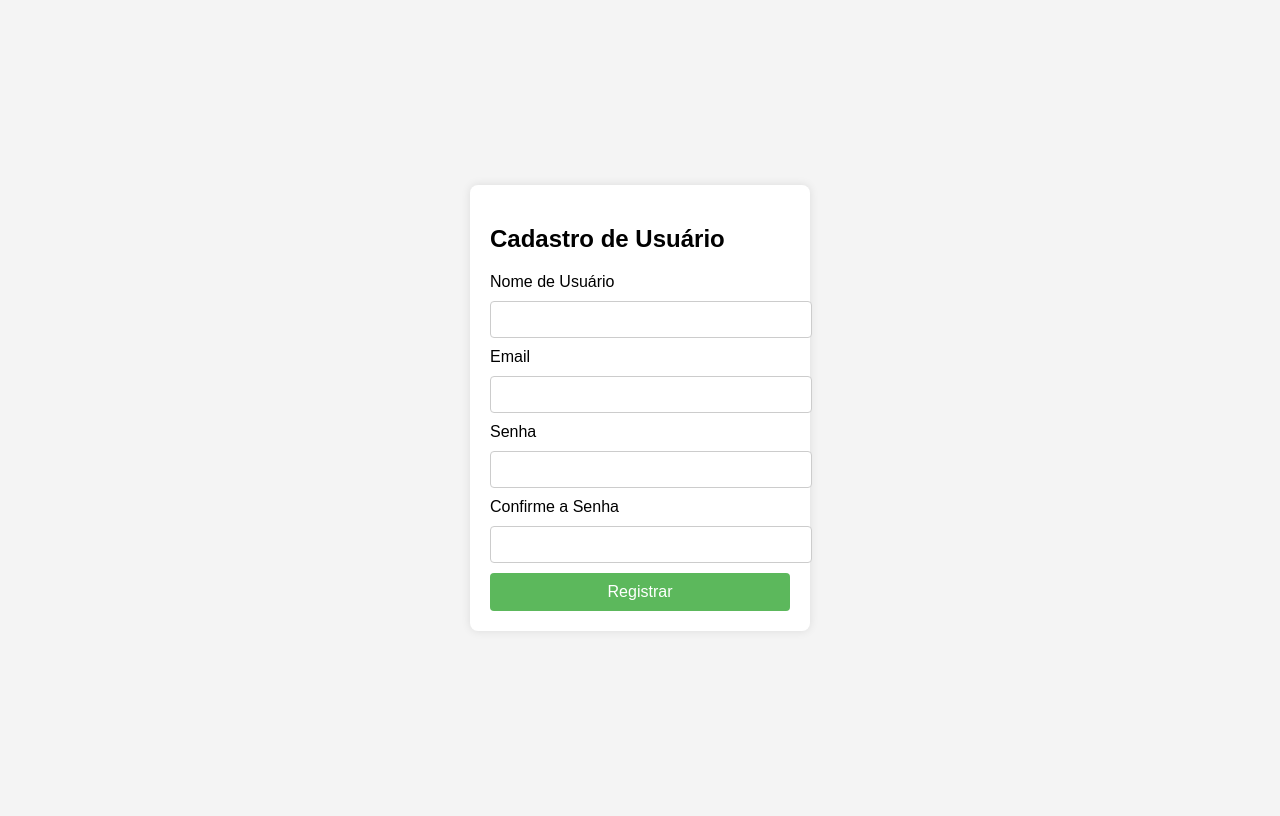
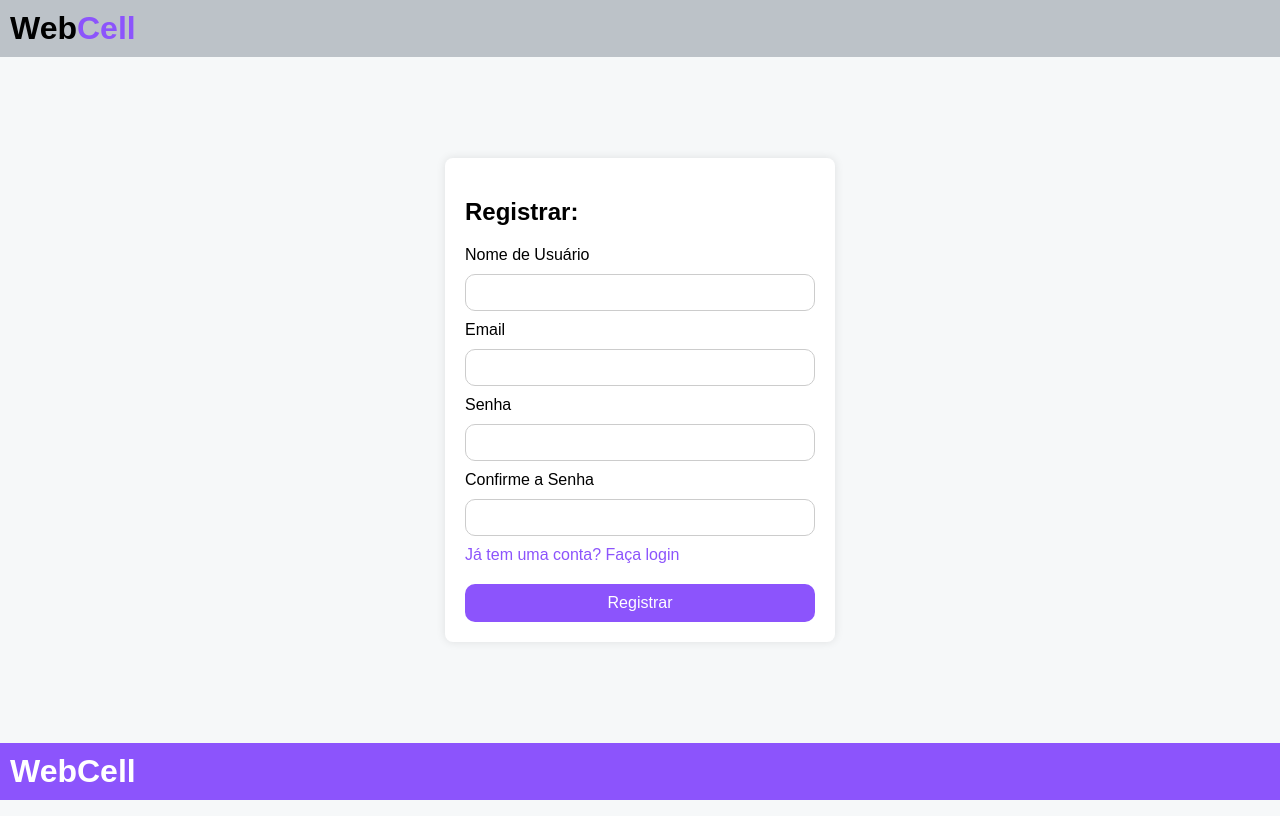
Before and after one commit to hiildh/projeto-desenvolvimento-web, a Django app: page /cadastro_user/ in a window 1280 px wide. Run offline with Django 5.2, Linux system fonts and the light colour scheme; parts of the project's set-up code (start-up, migrations or seed data) failed here and were passed over.

Commit message:
adição da página e funções de login/registro e função para alimentar o banco com notícias

```diff
--- a/celulares/settings.py
+++ b/celulares/settings.py
@@ -16,6 +16,7 @@ from pathlib import Path
 # Build paths inside the project like this: BASE_DIR / 'subdir'.
 BASE_DIR = Path(__file__).resolve().parent.parent
 
+LOGIN_REDIRECT_URL = '/noticias/'  # Redirecionar para a página de notícias após login
 
 # Quick-start development settings - unsuitable for production
 # See https://docs.djangoproject.com/en/5.1/howto/deployment/checklist/
@@ -113,7 +114,7 @@ AUTH_PASSWORD_VALIDATORS = [
 # Internationalization
 # https://docs.djangoproject.com/en/5.1/topics/i18n/
 
-LANGUAGE_CODE = 'en-us'
+LANGUAGE_CODE = 'pt-br'
 
 TIME_ZONE = 'UTC'
 
--- a/core/models.py
+++ b/core/models.py
@@ -5,7 +5,7 @@ from django.contrib.auth.models import User
 class Noticia(models.Model):
     titulo = models.CharField(max_length=200)
     conteudo = models.TextField()
-    autor = models.ForeignKey(User, on_delete=models.CASCADE)
+    autor = models.CharField(max_length=200)
     data_publicacao = models.DateTimeField(auto_now_add=True)
     link = models.URLField(max_length=200)
     imagem_link = models.URLField(max_length=200, null=True, blank=True)
--- /dev/null
+++ b/core/static/cadastro_user.css
@@ -0,0 +1,138 @@
+/* Estilo Global */
+body {
+    font-family: Arial, sans-serif;
+    background-color: #bcccd821;
+    margin: 0;
+    padding: 0;
+    display: flex;
+    justify-content: center;
+    align-items: center;
+    height: 100vh;
+    overflow: hidden;
+}
+
+/* Header */
+header {
+    background-color: #717c866e;
+    color: white;
+    position: fixed;
+    top: 0;
+    width: 100%;
+    padding: 10px;
+    display: flex;
+    justify-content: space-between;
+    z-index: 1000;
+}
+
+header h1 {
+    margin: 0;
+    text-align: center;
+    padding-left: 10px;
+    color: black;
+}
+
+.secondName {
+    color: #8c54fc;
+}
+
+/* Container principal */
+.container {
+    background-color: #fff;
+    padding: 20px;
+    border-radius: 8px;
+    box-shadow: 0 0 10px rgba(0, 0, 0, 0.1);
+    width: 350px;
+    display: flex;
+    flex-direction: column;
+}
+
+/* Títulos */
+.container h2 {
+    margin-bottom: 20px;
+    text-align: left;
+}
+
+/* Estilo dos inputs */
+.container input[type="text"],
+.container input[type="email"],
+.container input[type="password"] {
+    width: -webkit-fill-available;
+    padding: 10px;
+    margin: 10px 0;
+    border: 1px solid #ccc;
+    border-radius: 10px;
+}
+
+.container input:focus {
+    outline: none;
+    border-color: #8c54fc;
+}
+
+.container a {
+    text-align: center;
+    color: #8c54fc;
+    text-decoration: none;
+    margin-top: 10px;
+}
+
+.container a:hover {
+    text-decoration: underline;
+}
+
+/* Botão de registrar */
+.container input[type="submit"] {
+    width: 100%;
+    padding: 10px;
+    background-color: #8c54fc;
+    border: none;
+    border-radius: 10px;
+    color: white;
+    font-size: 16px;
+    cursor: pointer;
+    margin-top: 20px;
+}
+
+.container input[type="submit"]:hover {
+    background-color: #9566f5;
+}
+
+/* Estilo do footer */
+footer {
+    background-color: #8c54fc;
+    color: white;
+    padding: 10px;
+    text-align: center;
+    position: fixed;
+    bottom: 0;
+    display: flex;
+    justify-content: space-between;
+    width: 100%;
+}
+
+footer h1 {
+    margin: 0;
+    align-content: center;
+    padding-left: 10px;
+}
+
+footer p {
+    margin: 0;
+    padding-right: 10px;
+    align-content: center;
+}
+
+/* Mobile adjustments */
+@media screen and (max-width: 768px) {
+    .container {
+        width: 90%;
+    }
+
+    /* Navbar hamburger menu para mobile */
+    .hamburger {
+        display: block;
+    }
+
+    nav ul {
+        display: none;
+    }
+}
--- a/core/templates/cadastro_user.html
+++ b/core/templates/cadastro_user.html
@@ -4,53 +4,16 @@
     <meta charset="UTF-8">
     <meta name="viewport" content="width=device-width, initial-scale=1.0">
     <title>Cadastro de Usuário</title>
-    <style>
-        body {
-            font-family: Arial, sans-serif;
-            background-color: #f4f4f4;
-            display: flex;
-            justify-content: center;
-            align-items: center;
-            height: 100vh;
-        }
-        .container {
-            background-color: #fff;
-            padding: 20px;
-            border-radius: 8px;
-            box-shadow: 0 0 10px rgba(0, 0, 0, 0.1);
-            width: 300px;
-        }
-        .container h2 {
-            margin-bottom: 20px;
-        }
-        .container input[type="text"],
-        .container input[type="email"],
-        .container input[type="password"] {
-            width: 100%;
-            padding: 10px;
-            margin: 10px 0;
-            border: 1px solid #ccc;
-            border-radius: 4px;
-        }
-        .container input[type="submit"] {
-            width: 100%;
-            padding: 10px;
-            background-color: #5cb85c;
-            border: none;
-            border-radius: 4px;
-            color: white;
-            font-size: 16px;
-            cursor: pointer;
-        }
-        .container input[type="submit"]:hover {
-            background-color: #4cae4c;
-        }
-    </style>
+    <link rel="stylesheet" href="../static/cadastro_user.css">
 </head>
 <body>
+    <header>
+        <h1>Web<span class="secondName">Cell</span></h1>
+    </header>
     <div class="container">
-        <h2>Cadastro de Usuário</h2>
-        <form action="/register" method="post">
+        <h2>Registrar:</h2>
+        <form action="{% url 'cadastro_user' %}" method="post">
+            {% csrf_token %}
             <label for="username">Nome de Usuário</label>
             <input type="text" id="username" name="username" required>
 
@@ -60,11 +23,25 @@
             <label for="password">Senha</label>
             <input type="password" id="password" name="password" required>
 
+            {% if messages %}
+                <ul class="messages">
+                    {% for message in messages %}
+                        <li {% if message.tags %} class="{{ message.tags }}" {% endif %}>
+                            {{ message }}
+                        </li>
+                    {% endfor %}
+                </ul>
+            {% endif %}
+
             <label for="confirm_password">Confirme a Senha</label>
             <input type="password" id="confirm_password" name="confirm_password" required>
 
+            <a href="/login">Já tem uma conta? Faça login</a>
             <input type="submit" value="Registrar">
         </form>
     </div>
+    <footer>
+        <h1>WebCell</h1>
+    </footer>
 </body>
 </html>
--- a/core/templates/celulares.html
+++ b/core/templates/celulares.html
@@ -1,5 +1,5 @@
 <!DOCTYPE html>
-<html lang="en">
+<html lang="pt-br">
 <head>
     <meta charset="UTF-8">
     <meta name="viewport" content="width=device-width, initial-scale=1.0">
--- a/core/templates/noticias.html
+++ b/core/templates/noticias.html
@@ -1,5 +1,5 @@
 <!DOCTYPE html>
-<html lang="en">
+<html lang="pt-br">
 <head>
     <meta charset="UTF-8">
     <meta name="viewport" content="width=device-width, initial-scale=1.0">
--- a/core/urls.py
+++ b/core/urls.py
@@ -1,8 +1,11 @@
 from django.urls import path
-from .views import listar_noticias, listar_celulares, cadastro_user
+from .views import adicionar_noticia, listar_noticias, listar_celulares, cadastro_user
+from django.contrib.auth import views as auth_views
 
 urlpatterns = [
     path('noticias/', listar_noticias, name='listar_noticias'),
+    path('adicionar-noticia/', adicionar_noticia, name='adicionar_noticia'),
     path('celulares/', listar_celulares, name='listar_celulares'),
     path('cadastro_user/', cadastro_user, name='cadastro_user'),
+    path('login/', auth_views.LoginView.as_view(template_name='login.html'), name='login'),  # Adiciona login
 ]
--- a/core/views.py
+++ b/core/views.py
@@ -1,10 +1,27 @@
-from django.shortcuts import render
+from django.shortcuts import render, redirect
 from .models import Noticia, Celular
+from django.contrib.auth.models import User
+from django.contrib import messages
+from django.http import HttpResponse
 
 # View para listar notícias
 def listar_noticias(request):
     noticias = Noticia.objects.all()
     return render(request, 'noticias.html', {'noticias': noticias})
+
+def adicionar_noticia(request):
+
+    # Cria uma nova notícia com os dados que você inserir manualmente
+    noticia = Noticia.objects.create(
+        titulo="Review Galaxy S24 FE | Um celular com bateria boa e desempenho suficiente",
+        conteudo="O Galaxy S24 FE é o novo celular intermediário premium da Samsung, parte da linha Fan Edition. Muito parecido com o Galaxy S24+ em visual e desempenho, o smartphone chega sem muitas novidades ou diferenciais, em posição confusa em relação aos demais modelos de 2024. Confira, no review a seguir, os prós e contras do Galaxy S24 FE e saiba para quem ele é bom.",
+        autor="canaltech",  # O nome do site ou fonte da notícia
+        link="https://canaltech.com.br/produto/samsung/galaxy-s24-fe/analise/",
+        imagem_link="https://t.ctcdn.com.br/bUNn0l9aEu5hggZUfprOrscEZ14=/1024x576/smart/i941627.jpeg"
+    )
+
+    # Retorna uma resposta simples para confirmar que a notícia foi criada
+    return HttpResponse(f"Notícia '{noticia.titulo}' adicionada com sucesso!")
 
 # View para listar celulares
 def listar_celulares(request):
@@ -12,4 +29,32 @@ def listar_celulares(request):
     return render(request, 'celulares.html', {'celulares': celulares})
 
 def cadastro_user(request):
+    if request.method == 'POST':
+        username = request.POST['username']
+        email = request.POST['email']
+        password = request.POST['password']
+        confirm_password = request.POST['confirm_password']
+
+        # Verifica se as senhas coincidem
+        if password != confirm_password:
+            messages.error(request, 'As senhas não coincidem.')
+            return render(request, 'cadastro_user.html')
+
+        # Verifica se o usuário já existe
+        if User.objects.filter(username=username).exists():
+            messages.error(request, 'O nome de usuário já está em uso.')
+            return render(request, 'cadastro_user.html')
+
+        # Verifica se o email já está em uso
+        if User.objects.filter(email=email).exists():
+            messages.error(request, 'Este email já está em uso.')
+            return render(request, 'cadastro_user.html')
+
+        # Cria o usuário
+        user = User.objects.create_user(username=username, email=email, password=password)
+        user.save()
+
+        messages.success(request, 'Usuário registrado com sucesso! Faça login.')
+        return redirect('login')  # Redireciona para a página de login
+
     return render(request, 'cadastro_user.html')
```
Also changed, not shown: core/templates/login.html (added, +31 -0 lines), README.md, core/migrations/0002_alter_noticia_autor.py (added).
